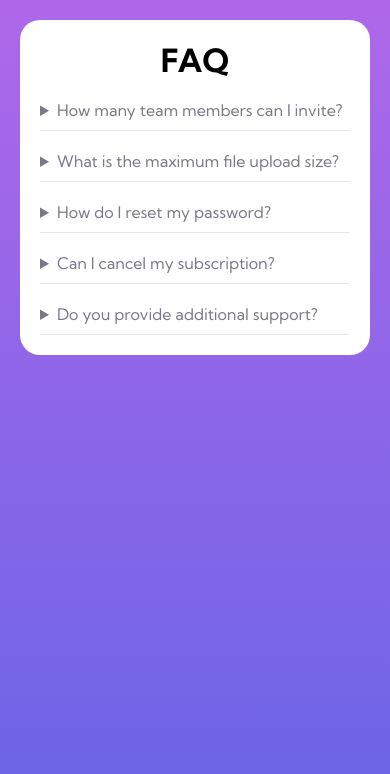
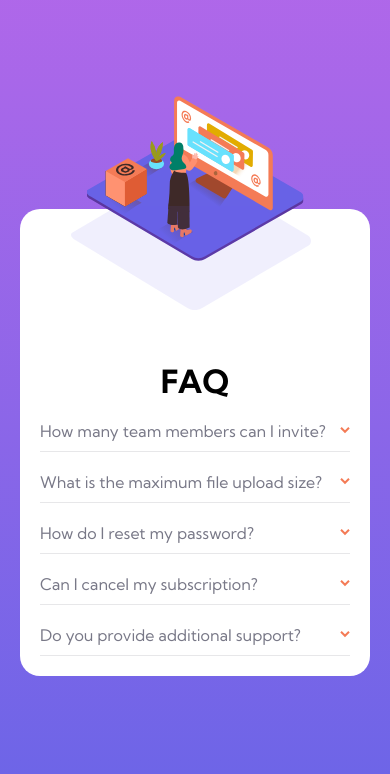
Before and after one commit to frontend-gegebe/faq-accordion-card-main, a plain HTML site: page index.html in a window 390 px wide. Drawn offline with Linux system fonts and the light colour scheme.

Commit message:
Mobile view casi terminado

```diff
--- a/css/style.css
+++ b/css/style.css
@@ -13,20 +13,45 @@ body {
   background: linear-gradient(180deg,
   var(--color-gradient-violet), var(--color-gradient-blue)) no-repeat;
   min-height: 100vh;
-
   font-family: 'Kumbh Sans', Arial, sans-serif;
   margin:20px;
+  display: flex;
+  justify-content: center;
+  align-items: center;
+}
+
+.images{
+  width: 100%;
+  position: relative;
+  height: 7rem;
+
+}
+
+.dona{
+  position: absolute;
+  transform: scale(0.7);
+  top: -150%;
+}
+
+.sombra{
+  position:absolute;
+  top: -20%;
+  left: 10%
+}
+
+details > summary {
+
+  display: flex;
+  align-items: center;
+  justify-content: space-between;
 }
 
 .faq {
-  width:100%;
-  max-width: 700px;
+  width:350px;
 
   background: white;
   border-radius: 20px;
   padding:20px;
-  /* margin:20px; */
-
   display: flex;
   flex-direction: column;
   gap:20px
@@ -38,7 +63,11 @@ body {
 
 .questions[open] summary {
   font-weight: 700; /*Solo abierto*/
-  color:var(--color-corp-azul)
+  color:var(--color-corp-azul);
+}
+
+.questions[open] > summary > img {
+  transform: rotate(180deg);
 }
 
 .questions[open] p {
--- a/index.html
+++ b/index.html
@@ -18,39 +18,34 @@
 <body>
 
   <div class="faq">
-
-    <!-- <img src="images/illustration-box-desktop.svg" alt="caixa">
-
-    <div>
-      <img src="images/"
-      <img src="images/illustration-woman-online-mobile.svg" alt="">
-      <img src="images/bg-pattern-mobile.svg" alt="ombra">
-    </div> -->
-
+    <div class="images">
+      <img class="dona" src="images/illustration-woman-online-mobile.svg" alt="">
+      <img class="sombra" src="images/bg-pattern-mobile.svg" alt="">
+    </div>
     <h1 class="faq__title">FAQ</h1>
 
     <details class="questions">
-      <summary>How many team members can I invite?</summary>
+      <summary>How many team members can I invite? <img src="images/icon-arrow-down.svg" alt=""></summary>
       <p class="questions__answers">You can invite up to 2 additional users on the Free plan. There is no limit on team members for the Premium plan.</p>
     </details>
 
     <details class="questions">
-      <summary>What is the maximum file upload size?</summary>
+      <summary>What is the maximum file upload size?<img src="images/icon-arrow-down.svg" alt=""></summary>
       <p class="questions__answers">No more than 2GB. All files in your account must fit your allotted storage space.</p>
     </details>
 
     <details class="questions">
-      <summary>How do I reset my password?</summary>
+      <summary>How do I reset my password?<img src="images/icon-arrow-down.svg" alt=""></summary>
       <p class="questions__answers">Click “Forgot password” from the login page or “Change password” from your profile page. A reset link will be emailed to you.</p>
     </details>
 
     <details class="questions">
-      <summary>Can I cancel my subscription?</summary>
-      <p class="questions__answers">Yes! Send us a message and we’ll process your request no questions asked.</p>
+      <summary>Can I cancel my subscription?<img src="images/icon-arrow-down.svg" alt=""></summary>
+      <p class="questions__answers">Yes! Send us a message and we'll process your request no questions asked.</p>
     </details>
 
     <details class="questions">
-      <summary>Do you provide additional support?</summary>
+      <summary>Do you provide additional support?<img src="images/icon-arrow-down.svg" alt=""></summary>
       <p class="questions__answers">Chat and email support is available 24/7. Phone lines are open during normal business hours.</p>
     </details>
   </div>
```
